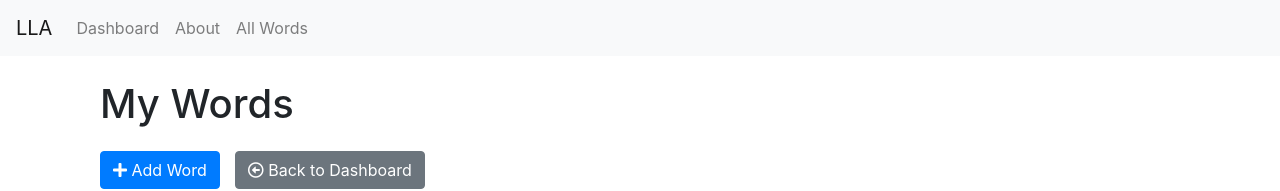
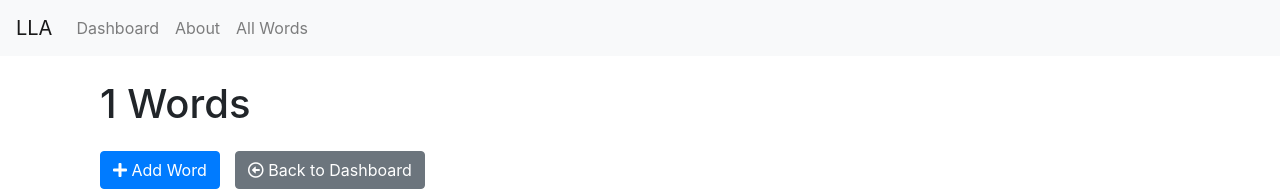
Before and after one commit to MadalinaKhaji/lla3, an Angular app in the folder angular-client/: page /words/1 in a window 1280 px wide. Shown: the top 191 px of the page. Built offline with nearby package versions, Linux system fonts and the light colour scheme; no server answers.

Commit message:
Minor change words component

```diff
--- a/angular-client/src/app/components/word-crud/words/words.component.html
+++ b/angular-client/src/app/components/word-crud/words/words.component.html
@@ -1,5 +1,6 @@
 <div class="container">
-  <h1>My Words</h1>
+  <h1 *ngIf="!selectedLanguage">My Words</h1>
+  <h1 *ngIf="selectedLanguage"> {{ selectedLanguage }} Words</h1>
   <a [routerLink]="['/word-add/', selectedLanguage]" class="btn btn-primary"><i class="fas fa-plus"></i> Add Word</a>
   <a [routerLink]="['/dashboard']" class="btn btn-secondary" role="button"><i class="far fa-arrow-alt-circle-left"></i> Back to Dashboard</a>
   <table class="table table-striped">
```
